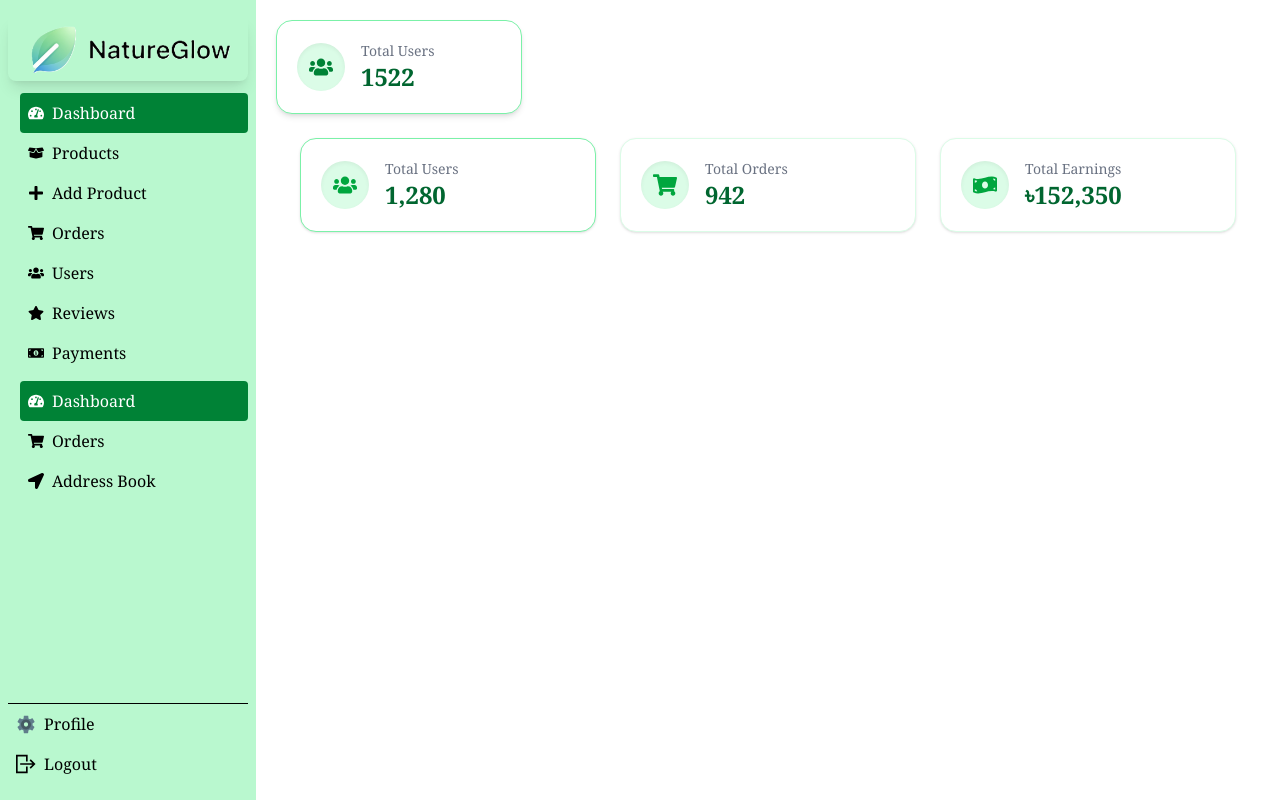
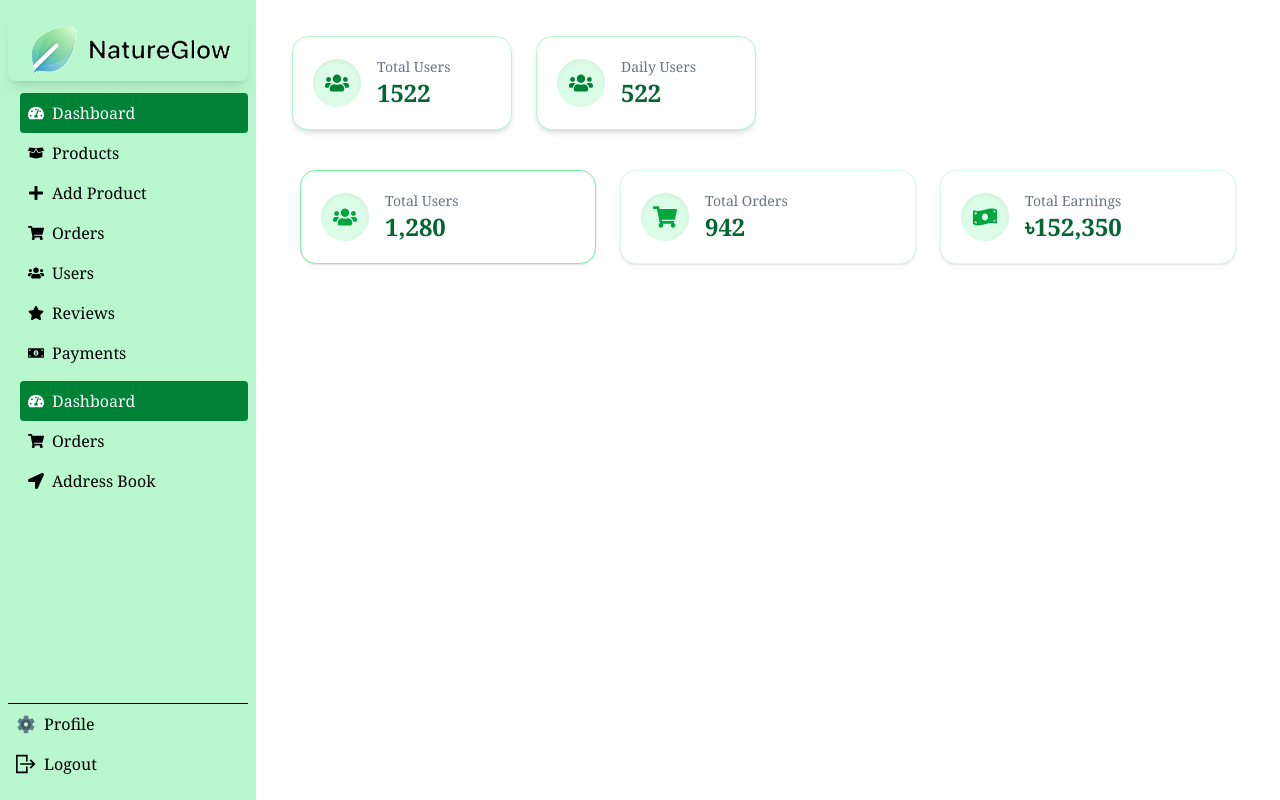
Before and after one commit to md-abu-naim/NatureGlow, a React (Vite) app: page /dashboard/admin-dashboard in a window 1280 px wide. Built offline with nearby package versions, Linux system fonts and the light colour scheme; no server answers.

Commit message:
admin dasboard page daily users

```diff
--- a/src/Pages/Dashboard/AdminBar/AdminDashboard.jsx
+++ b/src/Pages/Dashboard/AdminBar/AdminDashboard.jsx
@@ -4,15 +4,25 @@ import { FaUsers, FaShoppingCart, FaMoneyBillWave } from "react-icons/fa";
 const AdminDashboard = () => {
     return (
         <div>
-            <section className="grid grid-cols-1 md:grid-cols-3 lg:grid-cols-4">
+            <section className="grid grid-cols-1 md:grid-cols-3 lg:grid-cols-4 gap-6 p-4">
                 {/* Total Users */}
-                <div className="bg-white border border-green-300 rounded-2xl shadow-md hover:shadow-lg flex items-center gap-4 p-5 transition-all">
+                <div className="bg-white border border-green-200 rounded-2xl shadow-md hover:shadow-xl flex items-center gap-4 p-5 transition-all">
                     <div className="bg-green-100 text-green-700 p-3 rounded-full shadow-inner">
                         <FaUsers className="text-2xl" />
                     </div>
                     <div>
                         <p className="text-sm text-gray-500 font-medium">Total Users</p>
                         <h3 className="text-2xl font-semibold text-green-800">1522</h3>
+                    </div>
+                </div>
+                {/* Daily Users */}
+                <div className="bg-white border border-green-200 rounded-2xl shadow-md hover:shadow-xl flex items-center gap-4 p-5 transition-all">
+                    <div className="bg-green-100 text-green-700 p-3 rounded-full shadow-inner">
+                        <FaUsers className="text-2xl" />
+                    </div>
+                    <div>
+                        <p className="text-sm text-gray-500 font-medium">Daily Users</p>
+                        <h3 className="text-2xl font-semibold text-green-800">522</h3>
                     </div>
                 </div>
             </section>
```
